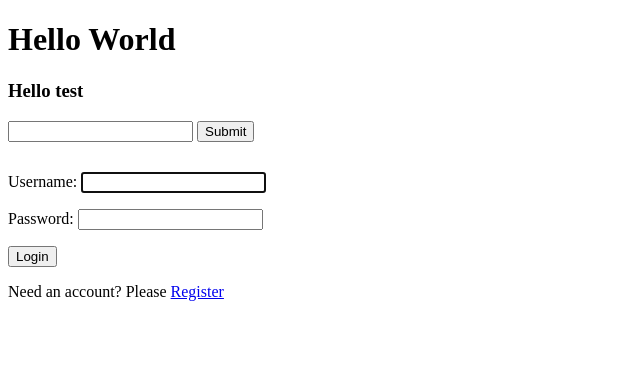
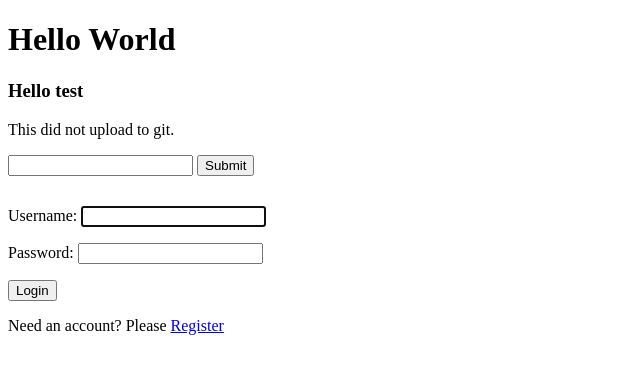
Before and after one commit to corpjuk/corpjuk.dev, a Django app: page /login/ in a window 1280 px wide. Shown: the top 374 px of the page, without its empty margins (0-640 px from the left). Run offline with Django 3.2, Linux system fonts and the light colour scheme.

Commit message:
Update base.html
trying to upload to git

```diff
--- a/templates/base.html
+++ b/templates/base.html
@@ -7,6 +7,7 @@
   <body>
     <h1>Hello World</h1>
     <h3>Hello test</h3>
+    <p>This did not upload to git.</p>
     <form action='/articles/' method='GET'>
       <input type='text' name='q'/>
       <input type='submit' />
```
